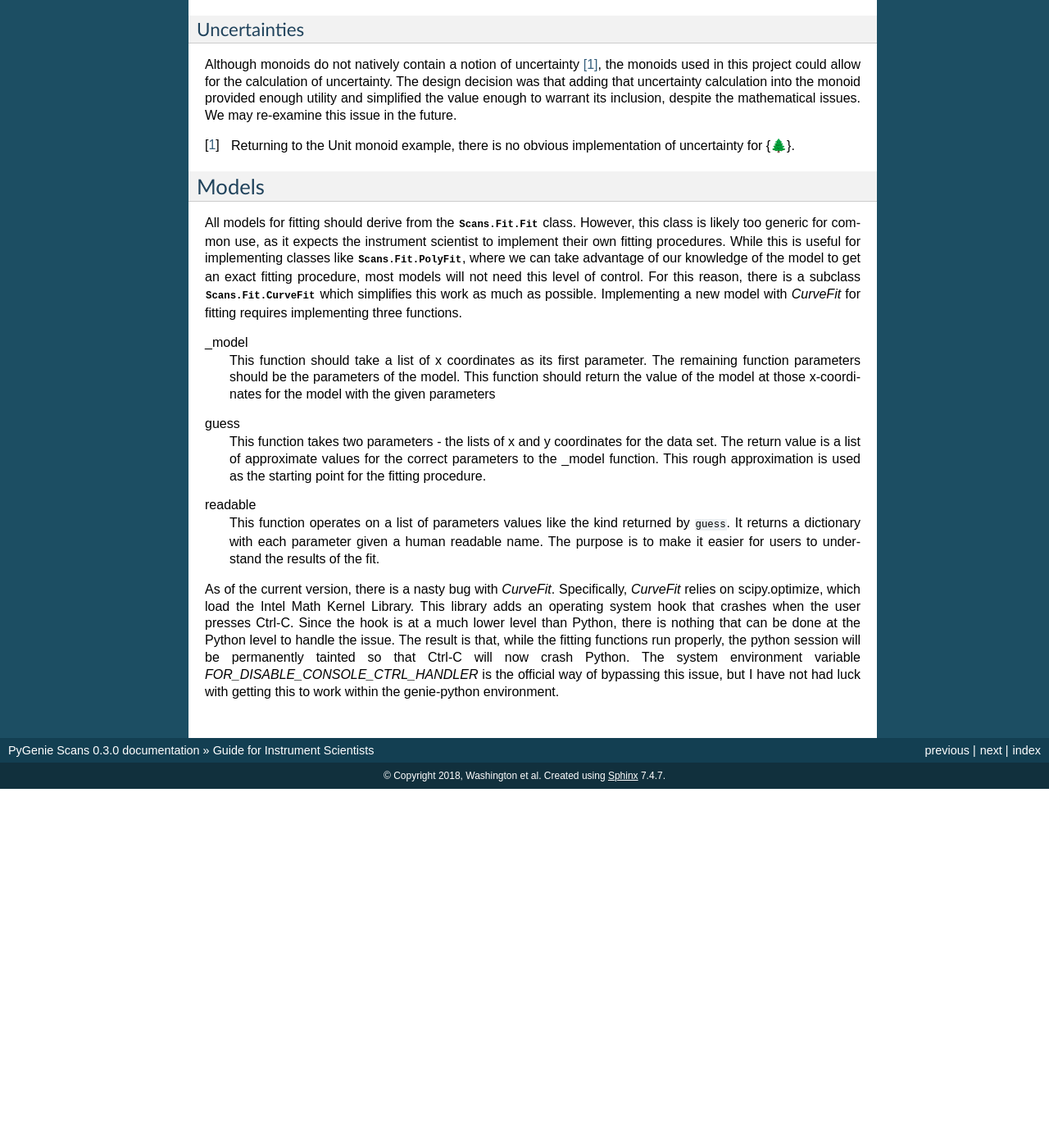
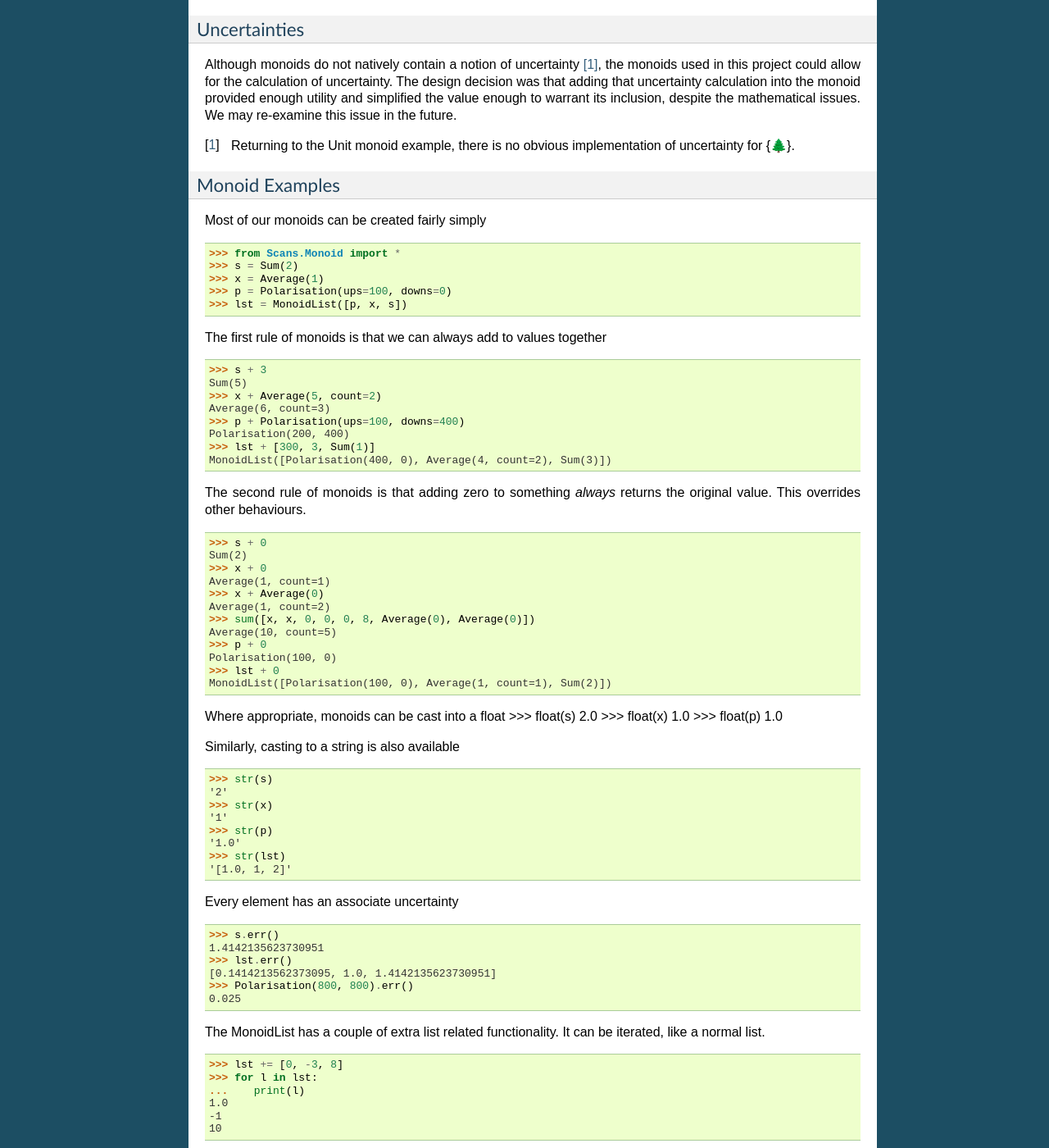
Before and after one commit to PyGenie-Scans/Scans, a Sphinx documentation site: the page built from doc/source/instrument.rst, in a window 1280 px wide and 1400 px high, scrolled down 1846 px. Shown: the whole window at 82% size. Built offline with Sphinx 7.4.7, drawn with Linux system fonts in a browser that asks for light colours; before the commit the page ends 2808 px from its top, so only the background shows below that; some of the changed text lies outside the part shown.

Commit message:
Add doctests for monoids to instrument scientist guide

```diff
--- a/doc/source/instrument.rst
+++ b/doc/source/instrument.rst
@@ -117,6 +117,89 @@ despite the mathematical issues.  We may re-examine this issue in the future.
 .. [#] Returning to the Unit monoid example, there is no obvious
        implementation of uncertainty for {🌲}.
 
+Monoid Examples
+---------------
+
+Most of our monoids can be created fairly simply
+
+>>> from Scans.Monoid import *
+>>> s = Sum(2)
+>>> x = Average(1)
+>>> p = Polarisation(ups=100, downs=0)
+>>> lst = MonoidList([p, x, s])
+
+The first rule of monoids is that we can always add to values together
+
+>>> s + 3
+Sum(5)
+>>> x + Average(5, count=2)
+Average(6, count=3)
+>>> p + Polarisation(ups=100, downs=400)
+Polarisation(200, 400)
+>>> lst + [300, 3, Sum(1)]
+MonoidList([Polarisation(400, 0), Average(4, count=2), Sum(3)])
+
+The second rule of monoids is that adding zero to something *always*
+returns the original value.  This overrides other behaviours.
+
+>>> s + 0
+Sum(2)
+>>> x + 0
+Average(1, count=1)
+>>> x + Average(0)
+Average(1, count=2)
+>>> sum([x, x, 0, 0, 0, 8, Average(0), Average(0)])
+Average(10, count=5)
+>>> p + 0
+Polarisation(100, 0)
+>>> lst + 0
+MonoidList([Polarisation(100, 0), Average(1, count=1), Sum(2)])
+
+Where appropriate, monoids can be cast into a float
+>>> float(s)
+2.0
+>>> float(x)
+1.0
+>>> float(p)
+1.0
+
+Similarly, casting to a string is also available
+
+>>> str(s)
+'2'
+>>> str(x)
+'1'
+>>> str(p)
+'1.0'
+>>> str(lst)
+'[1.0, 1, 2]'
+
+Every element has an associate uncertainty
+
+>>> s.err()
+1.4142135623730951
+>>> lst.err()
+[0.1414213562373095, 1.0, 1.4142135623730951]
+>>> Polarisation(800, 800).err()
+0.025
+
+The MonoidList has a couple of extra list related functionality.  It
+can be iterated, like a normal list.
+
+>>> lst += [0, -3, 8]
+>>> for l in lst:
+...    print(l)
+1.0
+-1
+10
+
+You can also find the minimum and maximum value
+>>> lst.min()
+Average(-2, count=2)
+>>> lst.max()
+Sum(10)
+
+
 Models
 ======
 
```
Also changed, not shown: other parts of doc/source/instrument.rst (+2 -2 lines), readme.md (+1 -1 lines), 3 other files.
